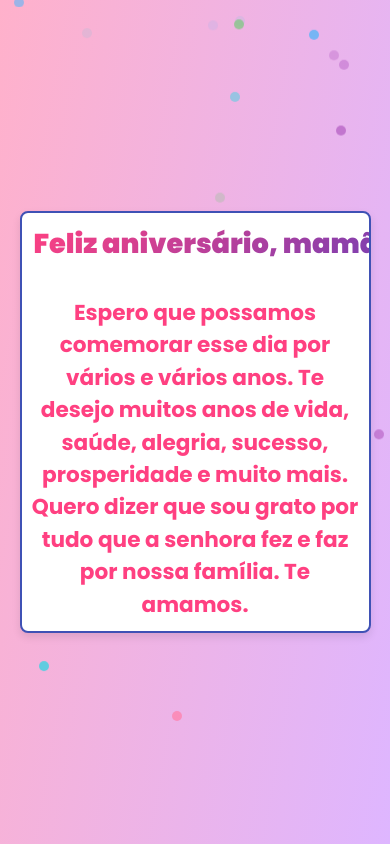
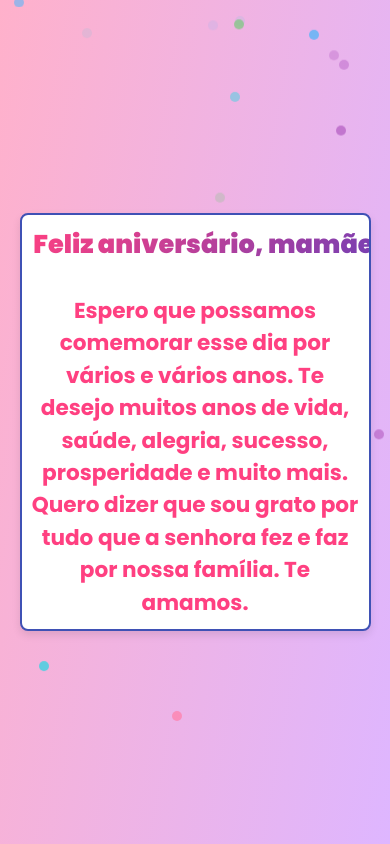
Before and after one commit to D3vEduardo/feliz-anivers-rio, a plain HTML site: page index.html in a window 390 px wide. Shown: the top 844 px of the page. Drawn offline with Linux system fonts and the light colour scheme.

Commit message:
Update index.html

```diff
--- a/index.html
+++ b/index.html
@@ -74,7 +74,7 @@
 
       @media (max-width: 769px) {
         h1 {
-            font-size: 1.7em;
+            font-size: 1.6em;
         }
       }
 
```
